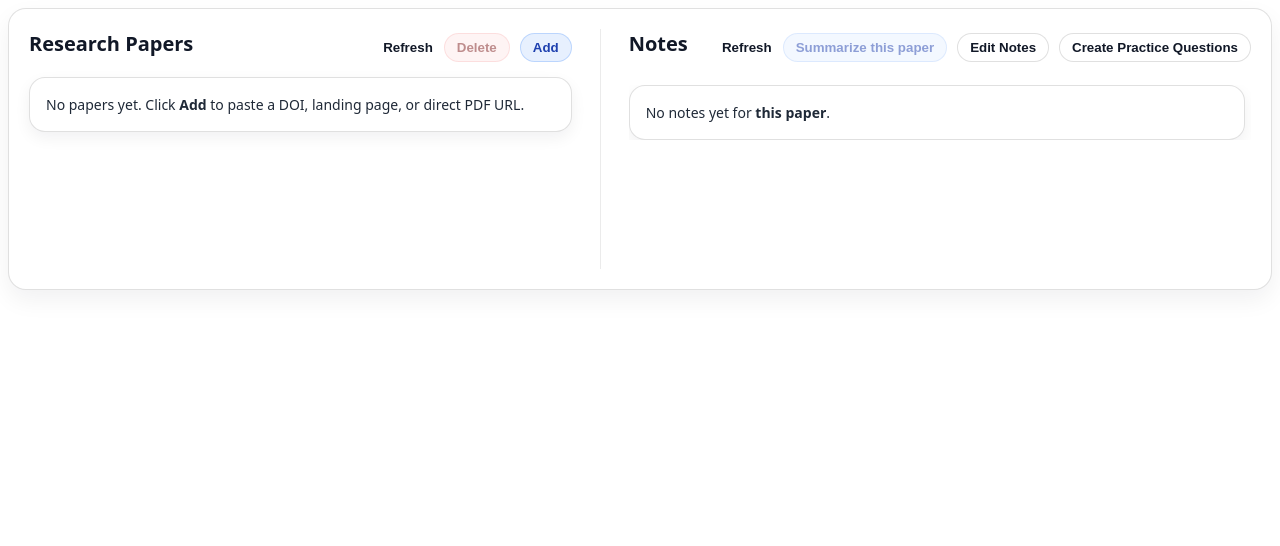
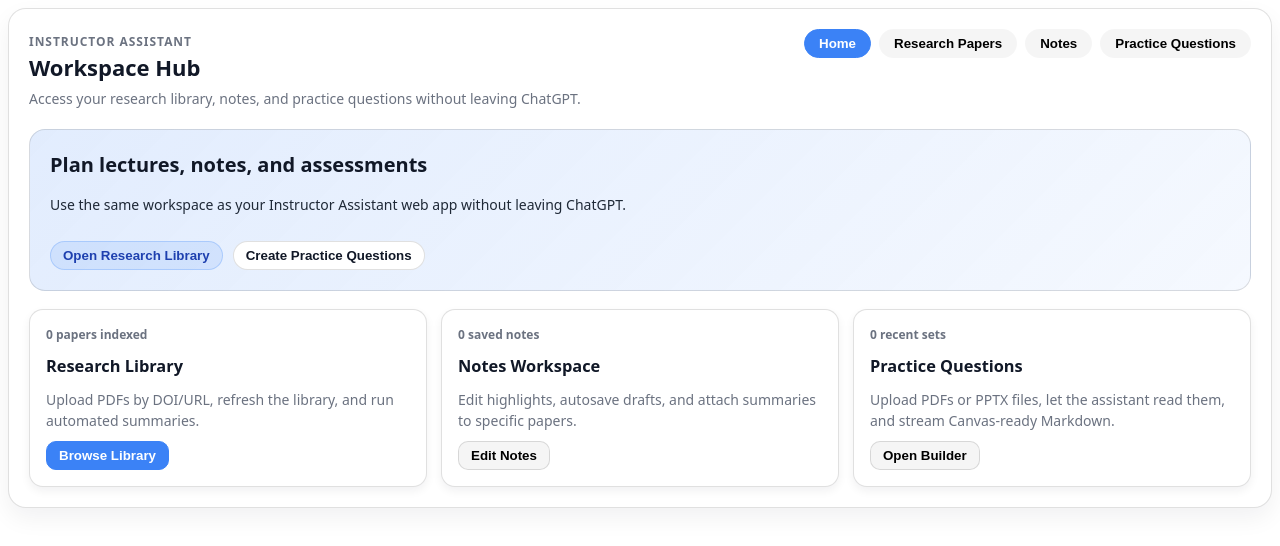
Before and after one commit to Siddhant412/chatgpt-instructor-assistant, a React app in the folder web/: page / in a window 1280 px wide. Shown: the top 546 px of the page. Built offline with nearby package versions, Linux system fonts and the light colour scheme; the HTML template or start-up script is replaced by a standard one.

Commit message:
updated UI

```diff
--- a/web/src/App.tsx
+++ b/web/src/App.tsx
@@ -74,7 +74,31 @@
 .ra-q + .ra-q{ margin-top:10px; }
 .ra-q .kind{ font-size:12px; color:#1e40af; background:rgba(59,130,246,0.10); border:1px solid rgba(59,130,246,0.25); border-radius:999px; padding:2px 8px; margin-right:8px; }
 .ra-q .ref{ font-size:12px; color:var(--ra-muted); }
+
+/* App chrome + homepage */
+.ra-app-head{display:flex;align-items:flex-start;justify-content:space-between;gap:12px;margin-bottom:20px;flex-wrap:wrap;}
+.ra-app-head h1{margin:0;font-size:22px;color:var(--ra-heading);}
+.ra-app-head p{margin:4px 0 0 0;color:var(--ra-muted);}
+.ra-head-nav{display:flex;gap:8px;flex-wrap:wrap;}
+.ra-head-nav button{border:1px solid transparent;background:var(--ra-hover);padding:6px 14px;border-radius:999px;font-weight:600;cursor:pointer;}
+.ra-head-nav button.active{background:var(--ra-primary);color:#fff;border-color:var(--ra-primary);}
+.ra-head-nav button:hover{background:var(--ra-soft-blue);}
+.ra-home-shell{display:flex;flex-direction:column;gap:18px;}
+.home-hero{border:1px solid var(--ra-border);border-radius:16px;background:linear-gradient(135deg,rgba(59,130,246,0.15),rgba(59,130,246,0.05));padding:20px;display:flex;flex-direction:column;gap:12px;}
+.home-hero h2{margin:0;font-size:20px;color:var(--ra-heading);}
+.home-tag{font-size:12px;font-weight:700;letter-spacing:0.08em;text-transform:uppercase;color:#1d4ed8;margin:0;}
+.home-hero-actions{display:flex;flex-wrap:wrap;gap:10px;}
+.home-card-grid{display:grid;grid-template-columns:repeat(auto-fit,minmax(220px,1fr));gap:14px;}
+.home-card{border:1px solid var(--ra-border);border-radius:14px;padding:16px;background:#fff;display:flex;flex-direction:column;gap:10px;box-shadow:0 4px 10px var(--ra-elev);}
+.home-card h3{margin:0;color:var(--ra-heading);}
+.home-card p{margin:0;color:var(--ra-muted);}
+.home-card-actions{margin-top:auto;display:flex;gap:8px;flex-wrap:wrap;}
+.home-card button{border-radius:10px;padding:6px 12px;border:1px solid var(--ra-border);background:var(--ra-hover);cursor:pointer;font-weight:600;}
+.home-card button.primary{background:var(--ra-primary);color:#fff;border-color:var(--ra-primary);}
+.home-metric{font-size:12px;font-weight:600;color:var(--ra-muted);}
 `;
+
+type Page = "home" | "papers" | "notes" | "questions";
 
 type PaperRow = { id: number; title: string; source_url?: string | null; note_count?: number };
 type NoteRow = { id: number; paper_id: number | null; title?: string | null; body: string; created_at?: string; paper_title?: string | null };
@@ -123,8 +147,7 @@
 
 export default function App() {
   // ----- Modes -----
-  const [editorOpen, setEditorOpen] = useState(false);
-  const [testOpen, setTestOpen] = useState(false);
+  const [page, setPage] = useState<Page>("home");
 
   // ----- Library data -----
   const [data, setData] = useState<{ papers: PaperRow[]; notesByPaper: Record<string, NoteRow[]> }>(() =>
@@ -132,6 +155,8 @@
     normalizeStructured(window.openai?.toolOutput?.structuredContent) ?? { papers: [], notesByPaper: {} }
   );
   const [selectedPaperId, setSelectedPaperId] = useState<number | null>(() => data.papers[0]?.id ?? null);
+  const editorOpen = page === "notes";
+  const testOpen = page === "questions";
 
   // Inline "Add paper"
   const [addPaperOpen, setAddPaperOpen] = useState(false);
@@ -167,6 +192,9 @@
     })();
   }, []);
 
+  const totalNotes = useMemo(() => {
+    return Object.values(data.notesByPaper || {}).reduce((acc, notes) => acc + (notes?.length ?? 0), 0);
+  }, [data]);
   const selectedNotes = useMemo(() => {
     if (selectedPaperId == null) return [];
     return data.notesByPaper[String(selectedPaperId)] ?? [];
@@ -180,11 +208,13 @@
   useEffect(() => {
     const off = window.openai?.onStructuredContent?.((sc: any) => {
       // If in Test mode, ignore library pushes so the UI doesnt jump back
-      if (!testOpen) {
+      if (page !== "questions") {
         const nextLib = normalizeStructured(sc);
         if (nextLib) {
           setData(nextLib);
-          setEditorOpen(false);
+          if (page !== "home") {
+            setPage("papers");
+          }
           if (nextLib.papers.length > 0 && (selectedPaperId == null || !nextLib.papers.some(p => p.id === selectedPaperId))) {
             setSelectedPaperId(nextLib.papers[0].id);
           }
@@ -198,15 +228,14 @@
       }
     });
     return () => { if (typeof off === "function") off(); };
-  }, [testOpen, selectedPaperId]);
+  }, [page, selectedPaperId]);
 
   async function refreshLibrary() {
     const out = await window.openai?.callTool?.("render_library", {});
     const sc = normalizeStructured(out?.structuredContent ?? out);
     if (sc) {
       setData(sc);
-      setEditorOpen(false);
-      setTestOpen(false);
+      setPage("papers");
     }
   }
 
@@ -218,8 +247,7 @@
     return notes;
   }
   function enterEditor(openFirst = true) {
-    setEditorOpen(true);
-    setTestOpen(false);
+    setPage("notes");
     (async () => {
       const notes = await loadAllNotes();
       if (openFirst && notes.length > 0) {
@@ -235,7 +263,7 @@
       setSaveState("idle");
     })();
   }
-  function exitEditor() { setEditorOpen(false); setActiveNoteId(null); setSaveState("idle"); }
+  function exitEditor() { setPage("papers"); setActiveNoteId(null); setSaveState("idle"); }
   function pickNote(n: NoteRow) {
     setActiveNoteId(n.id);
     setDraftTitle(n.title || "");
@@ -304,8 +332,7 @@
 
   // ---------- Test ----------
   function enterTestBuilder() {
-    setTestOpen(true);
-    setEditorOpen(false);
+    setPage("questions");
     // Minimal guardrail: stay silent on attachments; wait for Generate.
     void window.openai?.sendFollowUpMessage?.({
       prompt: `TEST_MODE:ON
@@ -318,7 +345,7 @@
     setQuestions([]);
   }
   function exitTestBuilder() {
-    setTestOpen(false);
+    setPage("papers");
     setQuestionSet(null);
     setQuestions([]);
     void window.openai?.sendFollowUpMessage?.({ prompt: "TEST_MODE:OFF" });
@@ -413,7 +440,30 @@
       <style>{RA_THEME}</style>
 
       <div className="ra-outer">
-        {!editorOpen && !testOpen ? (
+        <header className="ra-app-head">
+          <div>
+            <p className="home-tag">Instructor Assistant</p>
+            <h1>Workspace Hub</h1>
+            <p>Access your research library, notes, and practice questions without leaving ChatGPT.</p>
+          </div>
+          <div className="ra-head-nav">
+            <button className={page === "home" ? "active" : ""} onClick={() => setPage("home")}>Home</button>
+            <button className={page === "papers" ? "active" : ""} onClick={() => setPage("papers")}>Research Papers</button>
+            <button className={page === "notes" ? "active" : ""} onClick={() => enterEditor(true)}>Notes</button>
+            <button className={page === "questions" ? "active" : ""} onClick={() => enterTestBuilder()}>Practice Questions</button>
+          </div>
+        </header>
+
+        {page === "home" ? (
+          <HomeLanding
+            paperCount={data.papers.length}
+            noteCount={totalNotes}
+            questionSetCount={sets.length}
+            onOpenPapers={() => setPage("papers")}
+            onOpenNotes={() => enterEditor(true)}
+            onOpenQuestions={() => enterTestBuilder()}
+          />
+        ) : page === "papers" ? (
           /* -------------------- Library Mode -------------------- */
           <div className="ra-shell">
             {/* Left: papers */}
@@ -487,7 +537,7 @@
               </div>
             </section>
           </div>
-        ) : editorOpen ? (
+        ) : page === "notes" ? (
           /* -------------------- Editor Mode -------------------- */
           <div className="ra-shell">
             {/* Left: all notes */}
@@ -655,3 +705,63 @@
     </div>
   );
 }
+
+type HomeLandingProps = {
+  paperCount: number;
+  noteCount: number;
+  questionSetCount: number;
+  onOpenPapers: () => void;
+  onOpenNotes: () => void;
+  onOpenQuestions: () => void;
+};
+
+function HomeLanding({
+  paperCount,
+  noteCount,
+  questionSetCount,
+  onOpenPapers,
+  onOpenNotes,
+  onOpenQuestions,
+}: HomeLandingProps) {
+  return (
+    <div className="ra-home-shell">
+      <section className="home-hero">
+        <div>
+          <h2>Plan lectures, notes, and assessments</h2>
+          <p>Use the same workspace as your Instructor Assistant web app without leaving ChatGPT.</p>
+        </div>
+        <div className="home-hero-actions">
+          <button className="ra-btn soft-primary" onClick={onOpenPapers}>Open Research Library</button>
+          <button className="ra-btn" onClick={onOpenQuestions}>Create Practice Questions</button>
+        </div>
+      </section>
+
+      <div className="home-card-grid">
+        <div className="home-card">
+          <span className="home-metric">{paperCount} paper{paperCount === 1 ? "" : "s"} indexed</span>
+          <h3>Research Library</h3>
+          <p>Upload PDFs by DOI/URL, refresh the library, and run automated summaries.</p>
+          <div className="home-card-actions">
+            <button className="primary" onClick={onOpenPapers}>Browse Library</button>
+          </div>
+        </div>
+        <div className="home-card">
+          <span className="home-metric">{noteCount} saved note{noteCount === 1 ? "" : "s"}</span>
+          <h3>Notes Workspace</h3>
+          <p>Edit highlights, autosave drafts, and attach summaries to specific papers.</p>
+          <div className="home-card-actions">
+            <button onClick={onOpenNotes}>Edit Notes</button>
+          </div>
+        </div>
+        <div className="home-card">
+          <span className="home-metric">{questionSetCount} recent set{questionSetCount === 1 ? "" : "s"}</span>
+          <h3>Practice Questions</h3>
+          <p>Upload PDFs or PPTX files, let the assistant read them, and stream Canvas-ready Markdown.</p>
+          <div className="home-card-actions">
+            <button onClick={onOpenQuestions}>Open Builder</button>
+          </div>
+        </div>
+      </div>
+    </div>
+  );
+}
```
Also changed, not shown: 2 other files (tests, documents, lock files or other folders).
